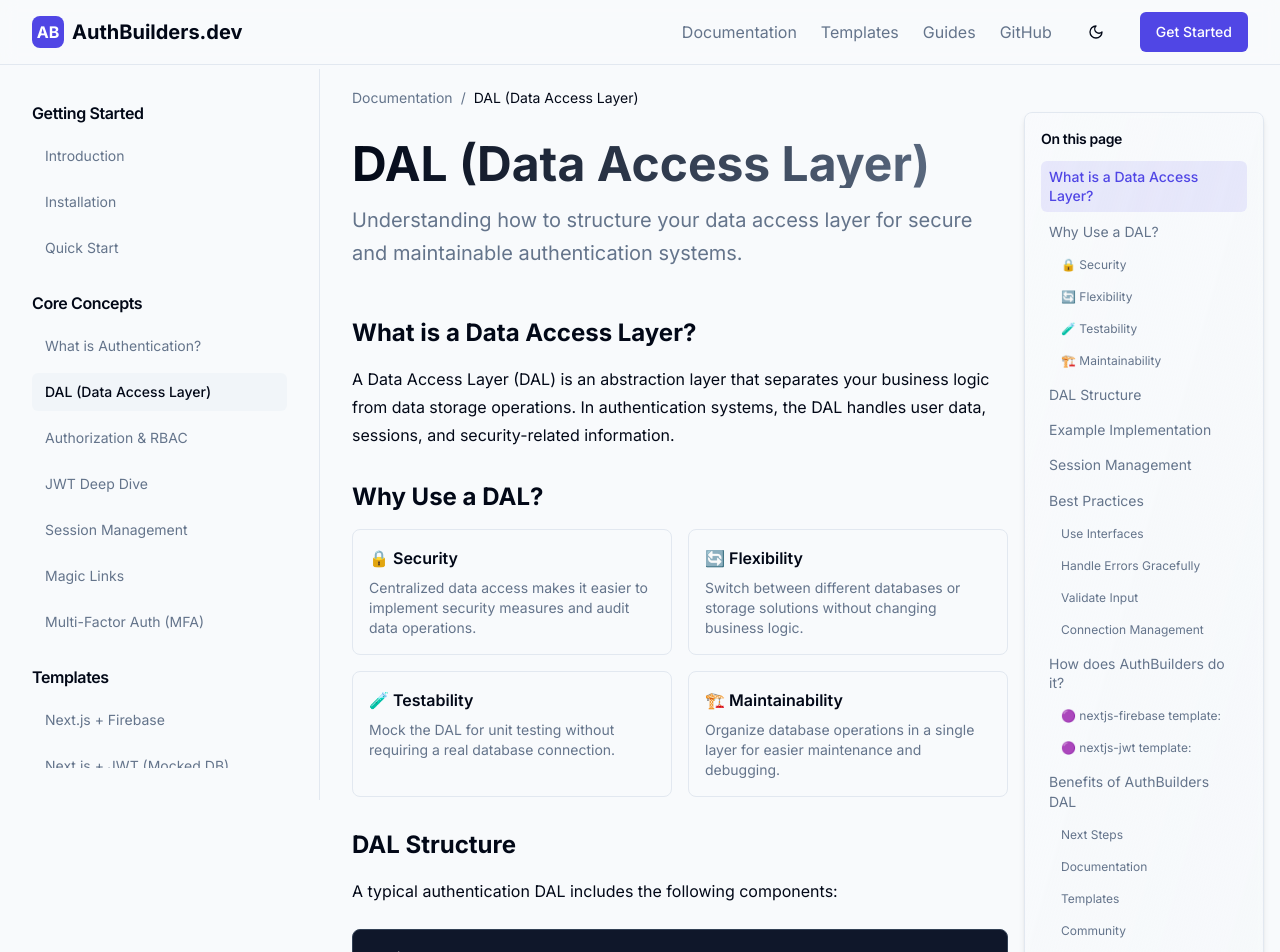
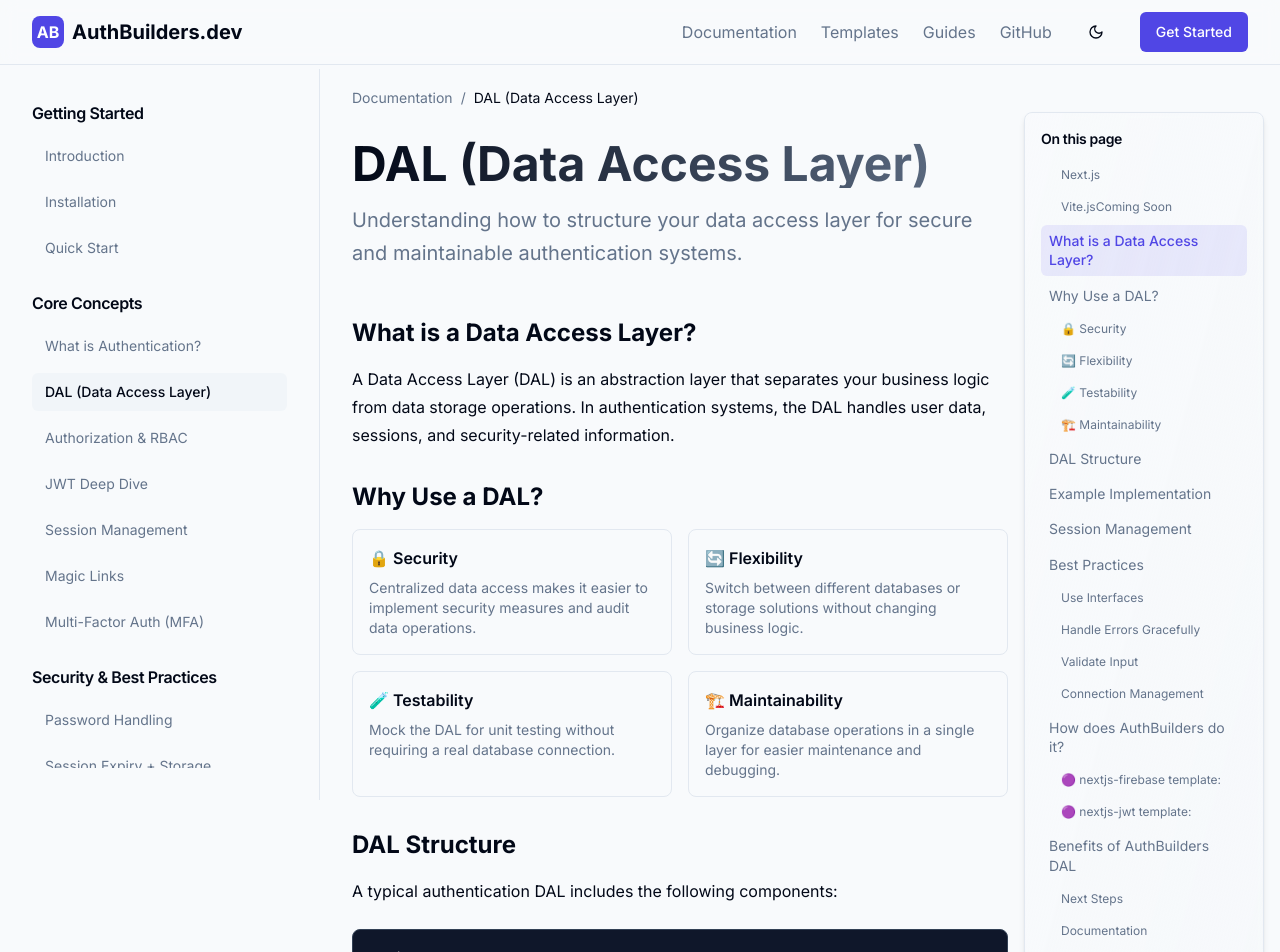
Before and after one commit to Matdweb/authbilders-dev, a React (Vite) app: page /docs/concepts/dal in a window 1280 px wide. Shown: the top 952 px of the page. Built offline with nearby package versions, Linux system fonts and the light colour scheme.

Commit message:
Refactor: Implement accordion DocSidebar
Refactors the DocSidebar to use an accordion layout, grouping navigation by technology (Next.js, Vite.js).  Organizes links within each technology by category (Templates, Components, Integrations).  Concepts and security pages remain unchanged.

```diff
--- a/src/components/DocSidebar.tsx
+++ b/src/components/DocSidebar.tsx
@@ -3,8 +3,30 @@ import { useState } from 'react';
 import { Link, useLocation } from 'react-router-dom';
 import { Button } from '@/components/ui/button';
 import { ScrollArea } from '@/components/ui/scroll-area';
+import { Accordion, AccordionContent, AccordionItem, AccordionTrigger } from '@/components/ui/accordion';
 import { cn } from '@/lib/utils';
-import { docLinks } from '@/lib/docLinks';
+import { generalCategories, technologySections } from '@/lib/docLinks';
+import {
+  SiNextdotjs,
+  SiVite,
+  SiReact
+} from 'react-icons/si';
+import {
+  LayoutTemplate,
+  Plug,
+  Package
+} from 'lucide-react';
+
+const TechIcon = ({ icon }: { icon?: string }) => {
+  switch (icon) {
+    case 'nextjs': return <SiNextdotjs className="w-4 h-4" />;
+    case 'vite': return <SiVite className="w-4 h-4" />;
+    case 'template': return <LayoutTemplate className="w-4 h-4" />;
+    case 'components': return <Package className="w-4 h-4" />;
+    case 'integrations': return <Plug className="w-4 h-4" />;
+    default: return <SiReact className="w-4 h-4" />;
+  }
+};
 
 const DocSidebar = () => {
   const [isMobileOpen, setIsMobileOpen] = useState(false);
@@ -41,7 +63,8 @@ const DocSidebar = () => {
         <ScrollArea className="flex-1 py-6 lg:py-8">
           <div className="px-6 lg:px-8">
             <div className="space-y-6">
-              {docLinks.map((category, i) => (
+              {/* General Categories (Getting Started, Core Concepts, Security) */}
+              {generalCategories.map((category, i) => (
                 <div key={i} className="space-y-3">
                   <h4 className="font-semibold text-base tracking-tight text-foreground">
                     {category.title}
@@ -66,6 +89,83 @@ const DocSidebar = () => {
                   </div>
                 </div>
               ))}
+
+              {/* Technology Sections with Accordion */}
+              <div className="space-y-3">
+                <h4 className="font-semibold text-base tracking-tight text-foreground">
+                  Technologies
+                </h4>
+
+                <Accordion type="multiple" className="w-full space-y-2">
+                  {technologySections.map((tech, techIndex) => (
+                    <AccordionItem
+                      key={techIndex}
+                      value={tech.title.toLowerCase()}
+                      className={cn(
+                        "border border-border rounded-lg",
+                        tech.disabled && "opacity-60"
+                      )}
+                    >
+                      <AccordionTrigger className={cn(
+                        "px-4 py-3 hover:no-underline [&[data-state=open]>svg]:rotate-180",
+                        tech.disabled && "pointer-events-none"
+                      )}>
+                        <div className="flex items-center gap-3">
+                          <TechIcon icon={tech.icon} />
+                          <span className="font-medium text-sm">{tech.title}</span>
+                          {tech.disabled && (
+                            <span className="text-xs text-muted-foreground bg-muted px-2 py-1 rounded">
+                              Coming Soon
+                            </span>
+                          )}
+                        </div>
+                      </AccordionTrigger>
+
+                      {!tech.disabled && (
+                        <AccordionContent className="px-4 pb-4">
+                          <div className="space-y-4">
+                            {tech.categories.map((category, catIndex) => (
+                              <div key={catIndex} className="space-y-2">
+                                <div className="flex items-center gap-2 px-2">
+                                  <TechIcon icon={category.icon} />
+                                  <h5 className="font-medium text-xs text-muted-foreground uppercase tracking-wider">
+                                    {category.title}
+                                  </h5>
+                                </div>
+
+                                <div className="space-y-1">
+                                  {category.links.length > 0 ? (
+                                    category.links.map((link, linkIndex) => (
+                                      <Link
+                                        key={linkIndex}
+                                        to={link.href}
+                                        onClick={() => setIsMobileOpen(false)}
+                                        className={cn(
+                                          "flex w-full items-center rounded-md border border-transparent px-3 py-2 text-sm transition-colors ml-2",
+                                          location.pathname === link.href
+                                            ? "bg-muted font-medium text-foreground"
+                                            : "text-muted-foreground hover:bg-muted hover:text-foreground",
+                                          link.disabled && "opacity-50 pointer-events-none"
+                                        )}
+                                      >
+                                        {link.title}
+                                      </Link>
+                                    ))
+                                  ) : (
+                                    <div className="px-3 py-2 text-xs text-muted-foreground ml-2">
+                                      No items yet
+                                    </div>
+                                  )}
+                                </div>
+                              </div>
+                            ))}
+                          </div>
+                        </AccordionContent>
+                      )}
+                    </AccordionItem>
+                  ))}
+                </Accordion>
+              </div>
             </div>
           </div>
         </ScrollArea>
--- a/src/lib/docLinks.ts
+++ b/src/lib/docLinks.ts
@@ -7,9 +7,22 @@ interface DocLink {
 interface DocCategory {
     title: string;
     links: DocLink[];
+    icon?: string;
 }
 
-export const docLinks: DocCategory[] = [
+interface TechnologySection {
+    title: string;
+    icon?: string;
+    categories: DocCategory[];
+    disabled?: boolean;
+}
+
+interface GeneralCategory {
+    title: string;
+    links: DocLink[];
+}
+
+export const generalCategories: GeneralCategory[] = [
     {
         title: "Getting Started",
         links: [
@@ -31,16 +44,33 @@ export const docLinks: DocCategory[] = [
         ],
     },
     {
+        title: "Security & Best Practices",
+        links: [
+            { title: "Password Handling", href: "/docs/security/passwords" },
+            { title: "Session Expiry + Storage", href: "/docs/security/sessions" },
+            { title: "Frontend Security Tips", href: "/docs/security/frontend" },
+            { title: "Backend Security Layers", href: "/docs/security/backend" },
+        ],
+    },
+];
+
+export const technologySections: TechnologySection[] = [
+    {
+        title: "Next.js",
+        icon: "nextjs",
+        categories: [
+            {
                 title: "Templates",
+                icon: "template",
                 links: [
                     { title: "Next.js + Firebase", href: "/docs/templates/nextjs-firebase" },
                     { title: "Next.js + JWT (Mocked DB)", href: "/docs/templates/nextjs-jwt" },
                     { title: "Next.js + NextAuth.js", href: "/docs/templates/nextjs-nextauth" },
-            { title: "Vite (Coming Soon)", href: "/docs/templates/vite", disabled: true },
                 ],
             },
             {
                 title: "Built-in Components",
+                icon: "components",
                 links: [
                     { title: "Count Down Timer", href: "/docs/components/timer" },
                     { title: "User Info + Session", href: "/docs/components/user-info" },
@@ -50,6 +80,7 @@ export const docLinks: DocCategory[] = [
             },
             {
                 title: "Service Integrations",
+                icon: "integrations",
                 links: [
                     { title: "Firebase", href: "/docs/integrations/firebase" },
                     { title: "NextAuth.js", href: "/docs/integrations/nextauth" },
@@ -58,13 +89,47 @@ export const docLinks: DocCategory[] = [
                     { title: "Google Login", href: "/docs/integrations/google" },
                 ],
             },
+        ],
+    },
     {
-        title: "Security & Best Practices",
+        title: "Vite.js",
+        icon: "vite",
+        disabled: true,
+        categories: [
+            {
+                title: "Templates",
+                icon: "template",
                 links: [
-            { title: "Password Handling", href: "/docs/security/passwords" },
-            { title: "Session Expiry + Storage", href: "/docs/security/sessions" },
-            { title: "Frontend Security Tips", href: "/docs/security/frontend" },
-            { title: "Backend Security Layers", href: "/docs/security/backend" },
+                    { title: "Coming Soon", href: "/docs/templates/vite", disabled: true },
+                ],
+            },
+            {
+                title: "Built-in Components",
+                icon: "components",
+                links: [],
+            },
+            {
+                title: "Service Integrations",
+                icon: "integrations",
+                links: [],
+            },
         ],
     },
 ];
+
+// Keep backward compatibility
+export const docLinks = [
+    ...generalCategories,
+    {
+        title: "Templates",
+        links: technologySections[0].categories[0].links,
+    },
+    {
+        title: "Built-in Components",
+        links: technologySections[0].categories[1].links,
+    },
+    {
+        title: "Service Integrations",
+        links: technologySections[0].categories[2].links,
+    },
+];
```
Lines whose indentation alone changed are shown as unchanged.
